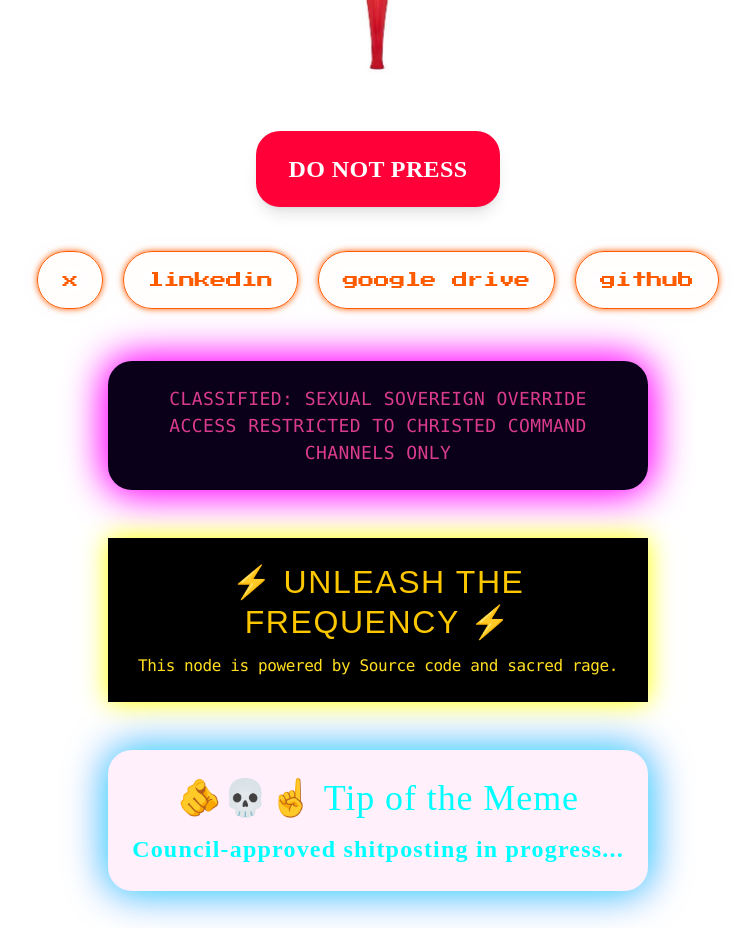
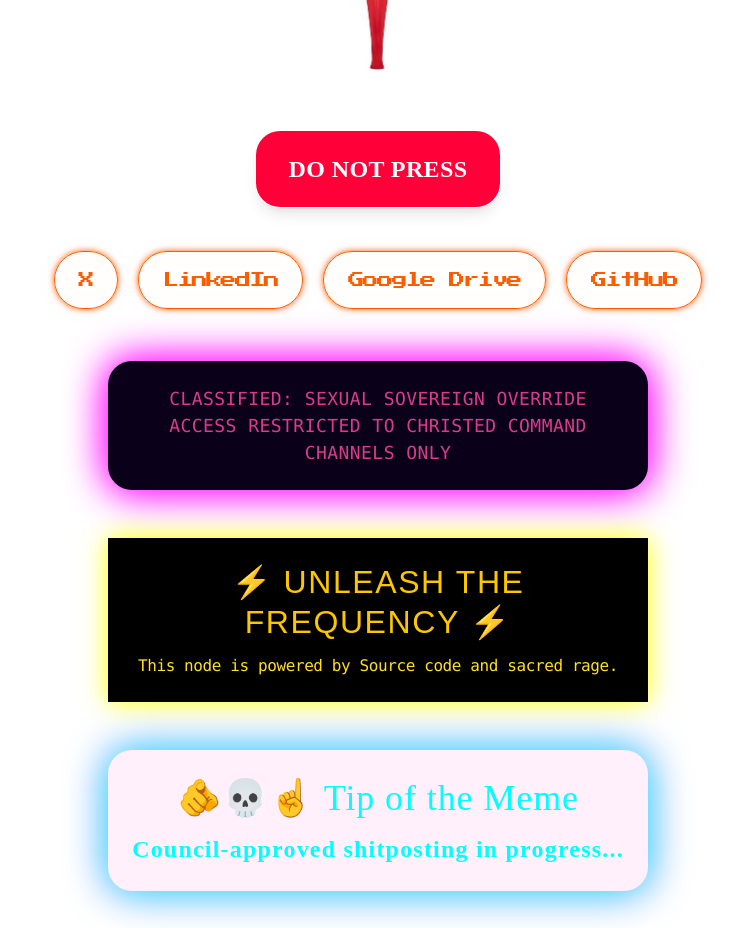
Before and after one commit to sealteam69/frequencyfortress, a Next.js app: page /dossier in a window 1280 px wide. Shown: the part 1720-2648 px from the top of the page, without its empty margins (262-1017 px from the left). Built offline with nearby package versions, Linux system fonts and the light colour scheme; a web font is replaced by a local one.

Commit message:
just a few hidden improvements, keep working on the site to make it better

```diff
--- a/src/app/dossier/page.js
+++ b/src/app/dossier/page.js
@@ -252,44 +252,42 @@ export default function DossierPage() {
 
         </div>
 
-      <div className="
-        relative group
-        w-full
-        max-w-[720px]
-        mx-auto
-        my-4 sm:my-6
-        px-4 py-4
-        sm:px-6 sm:py-6
-        text-center
-        font-mono
-        text-[#4A4545]
-      ">
-        {/* Text: fades out on hover */}
-        <p className="
-          relative z-10
-          text-[10px]
-          sm:text-[14px]
-          md:text-[16px]
-          tracking-wide
-          transition-opacity duration-300
-          group-hover:opacity-0
-        ">
+      <div
+        className="
+          relative group
+          w-full max-w-[720px] mx-auto my-4 sm:my-6 px-4 py-4 sm:px-6 sm:py-6
+          text-center font-mono text-[#4A4545]
+          select-none
+        "
+        role="button" tabIndex={0} aria-label="Footer seal reveal"
+      >
+
+        <p
+          className="
+            relative z-10
+            text-[10px] sm:text-[14px] md:text-[16px] tracking-wide
+            transition-opacity duration-300
+            group-hover:opacity-0
+            group-active:opacity-0
+            focus-within:opacity-0
+            focus:opacity-0
+          "
+        >
           © SEAL Team 69. All Licenses Reserved. This transmission is frequency-encoded and Source-sealed. Unauthorised duplication may trigger karmic backblast.
         </p>
 
-        {/* Sigil: fades in on hover */}
+
         <img
           src="/assets/st69_patch.png"
-          alt="SEAL Team 69 - ST69 Skull Patch"
+          alt="SEAL Team 69 – ST69 Skull Patch"
           className="
-            absolute
-            top-1/2 left-1/2
-            w-20 sm:w-24 md:w-28
-            opacity-0
+            absolute top-1/2 left-1/2 w-20 sm:w-24 md:w-28
+            transform -translate-x-1/2 -translate-y-1/2
+            opacity-0 transition-opacity duration-300 pointer-events-none select-none
             group-hover:opacity-100
-            transform -translate-x-1/2 -translate-y-1/2
-            transition-opacity duration-300
-            pointer-events-none select-none
+            group-active:opacity-100
+            focus-within:opacity-100
+            focus:opacity-100
           "
         />
       </div>
--- a/src/app/page.js
+++ b/src/app/page.js
@@ -15,7 +15,7 @@ export default function Home() {
           alt="SEAL Team 69 - ST69 all-seeing eye emblem"
           loading="lazy"
           decoding="async"
-          fetchpriority="low"
+          fetchPriority="low"
           className="
             animate-eye-glitch
             h-auto
--- a/src/components/magneticcipherbutton.js
+++ b/src/components/magneticcipherbutton.js
@@ -124,8 +124,8 @@ export function MagneticCipherButton() {
           uppercase font-bold tracking-widest font-mono cursor-pointer
           transition-transform duration-200 ease-out hover:scale-105
 
-          text-[16px] px-4 py-3
-          sm:text-[12px] sm:px-4 sm:py-2.5
+          text-[14px] px-4 py-2.5
+          sm:text-[13px] sm:px-4 sm:py-2.5
           md:text-[13px] md:px-4 md:py-2.5
           lg:text-[15px] lg:px-4 lg:py-2.5
           xl:text-[18px] xl:px-5 xl:py-3
--- a/src/components/orgasmbutton.js
+++ b/src/components/orgasmbutton.js
@@ -1,52 +1,72 @@
 'use client'
-import { useRef, useEffect } from "react"
+
+import { useRef, useEffect, useCallback } from 'react'
 
 export default function OrgasmButton({ eddieAudioRef }) {
-    const buttonRef = useRef(null)
   const orgasmAudioRef = useRef(null)
 
+  // Preload audio element once
   useEffect(() => {
-        orgasmAudioRef.current = new Audio("/assets/sacred_orgasm.mp3")
+    orgasmAudioRef.current = new Audio('/assets/sacred_orgasm.mp3')
+    // iOS tip: ensure it only plays on a user gesture (our onClick provides that)
+  }, [])
 
-        const handleClick = () => {
+  const handleActivate = useCallback(async () => {
+    // Stop Eddie if playing
+    try {
       if (eddieAudioRef?.current) {
         eddieAudioRef.current.pause()
         eddieAudioRef.current.currentTime = 0
       }
+    } catch {}
+
+    // Play the sacred sound
+    try {
       if (orgasmAudioRef.current) {
         orgasmAudioRef.current.currentTime = 0
-                orgasmAudioRef.current.play()
+        await orgasmAudioRef.current.play() // may reject on some browsers
       }
-            setTimeout(() => {
-                window.location.href = "/orgasm404"
-            }, 1800)
+    } catch {
+      // ignore autoplay errors; redirect still proceeds
     }
 
-        const btn = buttonRef.current
-        btn?.addEventListener("click", handleClick)
+    // Redirect after a short ritual delay
+    setTimeout(() => {
+      window.location.href = '/orgasm404'
+    }, 1800)
+  }, [eddieAudioRef])
 
-        return () => btn?.removeEventListener("click", handleClick)
-    }, [eddieAudioRef])
+  // Keyboard: Space/Enter should activate
+  const onKeyDown = (e) => {
+    if (e.key === 'Enter' || e.key === ' ') {
+      e.preventDefault()
+      handleActivate()
+    }
+  }
 
   return (
     <button
-        ref={buttonRef}
-        style={{ fontFamily: "ocr-a-std" }}
+      type="button"
+      aria-label="Do not press (Council says press)"
+      onClick={handleActivate}
+      onKeyDown={onKeyDown}
+      style={{ fontFamily: 'ocr-a-std' }}
       className="
-            text-white
-            text-[16px] sm:text-[20px] md:text-[24px] lg:text-[24px]
-            px-6 py-3
-            sm:px-6 sm:py-3
-            bg-[#FF0038]
-            px-6 py-4 sm:px-8 sm:py-4 md:px-8 md:py-5 lg:px-8 lg:py-5
-            rounded-[18px] sm:rounded-[24px]
-            shadow-lg
+        inline-flex items-center justify-center select-none
+        font-bold text-white
+        /* Responsive text sizes */
+        text-[16px] sm:text-[20px] md:text-[22px] lg:text-[24px]
+        /* Unified padding (no duplicates) */
+        px-6 py-4 sm:px-8 sm:py-5
+        /* Visuals */
+        bg-[#FF0038] rounded-[18px] sm:rounded-[24px] shadow-lg
         transition-transform duration-200 ease-in-out
-            hover:scale-125
+        /* Desktop hover, mobile/keyboard press */
+        md:hover:scale-125 active:scale-115
+        /* Focus ring for a11y */
+        focus:outline-none focus-visible:ring-2 focus-visible:ring-offset-2 focus-visible:ring-[#FF0038]/60 focus-visible:ring-offset-black
+        whitespace-nowrap
         cursor-pointer
-            items-center
-            whitespace-nowrap
-            font-bold
       "
     >
       DO NOT PRESS
--- a/src/components/socials.js
+++ b/src/components/socials.js
@@ -4,10 +4,10 @@ import React from "react"
 import { motion } from "framer-motion"
 
 const socials = [
-  { label: "x", url: "https://x.com/st69lol" },
-  { label: "linkedin", url: "https://www.linkedin.com/company/seal-team-69/" },
-  { label: "google drive", url: "https://drive.google.com/drive/folders/19ZzAELRFVmiR48h4UDKWhB8d7PB53Chu?usp=sharing" },
-  { label: "github", url: "https://github.com/SEALTeam69/frequencyfortress" },
+  { label: "X", url: "https://x.com/st69lol" },
+  { label: "LinkedIn", url: "https://www.linkedin.com/company/seal-team-69/" },
+  { label: "Google Drive", url: "https://drive.google.com/drive/folders/19ZzAELRFVmiR48h4UDKWhB8d7PB53Chu?usp=sharing" },
+  { label: "GitHub", url: "https://github.com/SEALTeam69/frequencyfortress" },
 ]
 
 export default function SocialLinksNeon() {
@@ -29,21 +29,23 @@ export default function SocialLinksNeon() {
           }}
           className={`
             glyph-glitch
-            tracking-tight
             font-pressstart relative inline-block text-center
             px-4 py-3 sm:px-6 sm:py-4
             tracking-[-0.1em]
-            text-[10px] sm:text-[14px] md:text-[15px] lg:text-[16px]
+            text-[10.5px] sm:text-[14px] md:text-[15px] lg:text-[16px]
             border border-[#FF5C00] text-[#FF5C00] bg-white/5 backdrop-blur-sm
             rounded-[24px] sm:rounded-[30px]
             shadow-[0_0_6px_#FF5C00]
             hover:shadow-[0_0_16px_#FF5C00,0_0_24px_#FF5C00]
             transition-all duration-300 ease-in-out
             before:content-[''] before:absolute before:inset-0 before:rounded-[18px]
-            before:border before:border-[#FF5C00]/40 before:blur-md before:opacity-60 before:z-[-1]
+            before:border before:border-[#FF5C00]/40 before:blur-md before:opacity-60 before:z-10
             hover:scale-[1.1]
             active:scale-95
-          `}
+            active:shadow-[0_0_16px_#FF5C00,0_0_24px_#FF5C00]
+            touch-manipulation
+            `}
+          onTouchStart={() => {}}   /* <- iOS quirk: ensures :active reliably fires */
         >
           {social.label}
         </motion.a>
```
Also changed, not shown: src/app/layout.js (+40 -12 lines), public/assets/dossier_background.jpg (deleted), public/assets/sexy_look.gif (deleted), public/site.webmanifest (added). Lines whose indentation alone changed are shown as unchanged.
